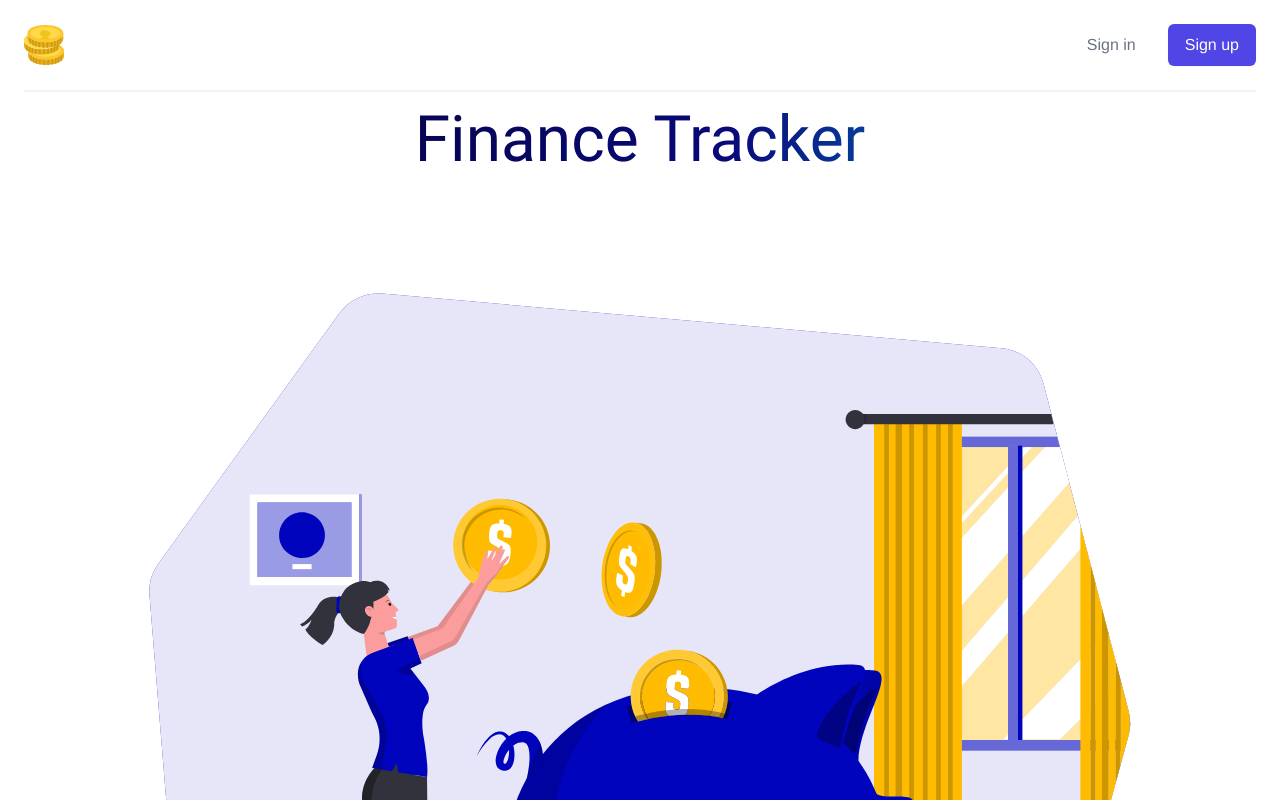
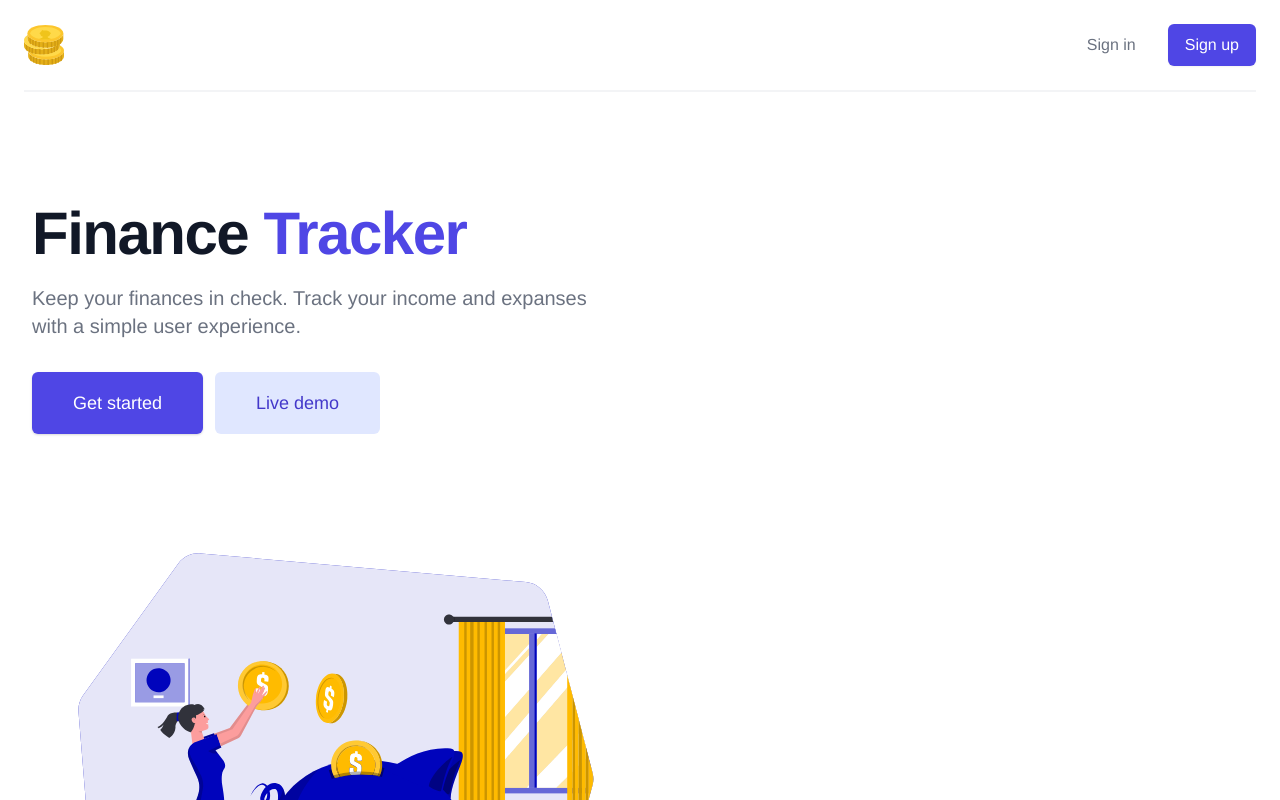
Before and after one commit to ToGanz/budgeting-app, a Vue app: page / in a window 1280 px wide. Shown: the top 800 px of the page. Built offline with nearby package versions, Linux system fonts and the light colour scheme.

Commit message:
add hero section to home view

```diff
--- a/src/App.vue
+++ b/src/App.vue
@@ -1,9 +1,11 @@
 <template>
   <navigation-header></navigation-header>
-  <div id="flashMessage" v-if="flashMessage">
-    {{ flashMessage }}
+  <div class="relative bg-white">
+    <div id="flashMessage" v-if="flashMessage">
+      {{ flashMessage }}
+    </div>
+    <router-view />
   </div>
-  <router-view />
 </template>
 
 <script>
--- a/src/components/layout/NavigationHeader.vue
+++ b/src/components/layout/NavigationHeader.vue
@@ -1,5 +1,5 @@
 <template>
-  <Popover open="true" class="relative bg-white">
+  <Popover open="true" class="relative bg-white z-10">
     <div class="max-w-7xl mx-auto px-4 sm:px-6">
       <div
         class="flex justify-between items-center border-b-2 border-gray-100 py-6 md:justify-start md:space-x-10"
--- a/src/views/Home.vue
+++ b/src/views/Home.vue
@@ -1,14 +1,71 @@
 <template>
-  <div class="home">
-    <h1 class="title">Finance Tracker</h1>
-    <img alt="Vue logo" src="../assets/images/SavingMoney.svg" />
+  <div class="max-w-7xl mx-auto z-5 ">
+    <div
+      class="relative pb-4 bg-white sm:pb-8 md:pb-10 lg:max-w-2xl lg:w-full lg:pb-14 xl:pb-16"
+    >
+      <svg
+        class="hidden lg:block absolute right-0 inset-y-0 h-full w-48 text-white transform translate-x-1/2"
+        fill="currentColor"
+        viewBox="0 0 100 100"
+        preserveAspectRatio="none"
+        aria-hidden="true"
+      >
+        <polygon points="50,0 100,0 50,100 0,100" />
+      </svg>
+      <main
+        class="mt-10 mx-auto max-w-7xl px-4 sm:mt-12 sm:px-6 md:mt-16 lg:mt-20 lg:px-8 xl:mt-28"
+      >
+        <div class="sm:text-center lg:text-left">
+          <h1
+            class="text-4xl tracking-tight font-extrabold text-gray-900 sm:text-5xl md:text-6xl"
+          >
+            <span class="block xl:inline">Finance</span>
+            {{ ' ' }}
+            <span class="block text-indigo-600 xl:inline">
+              Tracker
+            </span>
+          </h1>
+          <p
+            class="mt-3 text-base text-gray-500 sm:mt-5 sm:text-lg sm:max-w-xl sm:mx-auto md:mt-5 md:text-xl lg:mx-0"
+          >
+            Keep your finances in check. Track your income and expanses with a simple user experience.
+          </p>
+          <div
+            class="mt-5 sm:mt-8 sm:flex sm:justify-center lg:justify-start"
+          >
+            <div class="rounded-md shadow">
+              <router-link
+                :to="{ name: 'Register' }"
+                class="w-full flex items-center justify-center px-8 py-3 border border-transparent text-base font-medium rounded-md text-white bg-indigo-600 hover:bg-indigo-700 md:py-4 md:text-lg md:px-10"
+              >
+                Get started
+              </router-link>
+            </div>
+            <div class="mt-3 sm:mt-0 sm:ml-3">
+              <a
+                href="#"
+                class="w-full flex items-center justify-center px-8 py-3 border border-transparent text-base font-medium rounded-md text-indigo-700 bg-indigo-100 hover:bg-indigo-200 md:py-4 md:text-lg md:px-10"
+              >
+                Live demo
+              </a>
+            </div>
+          </div>
+        </div>
+      </main>
+    </div>
+  </div>
+  <div class="z-2 max-w-2xl">
+    <img
+      class="h-full w-full object-cover"
+      src="../assets/images/SavingMoney.svg"
+      alt="Picture of woman with a piggy bank"
+    />
   </div>
 </template>
 
 <script>
-
 export default {
-  name: 'Home',
+  name: 'Home'
 }
 </script>
 
```
